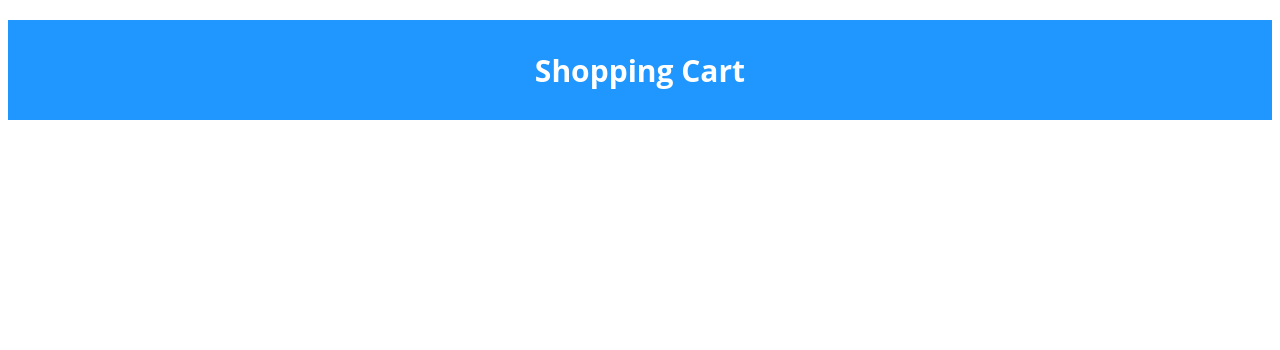
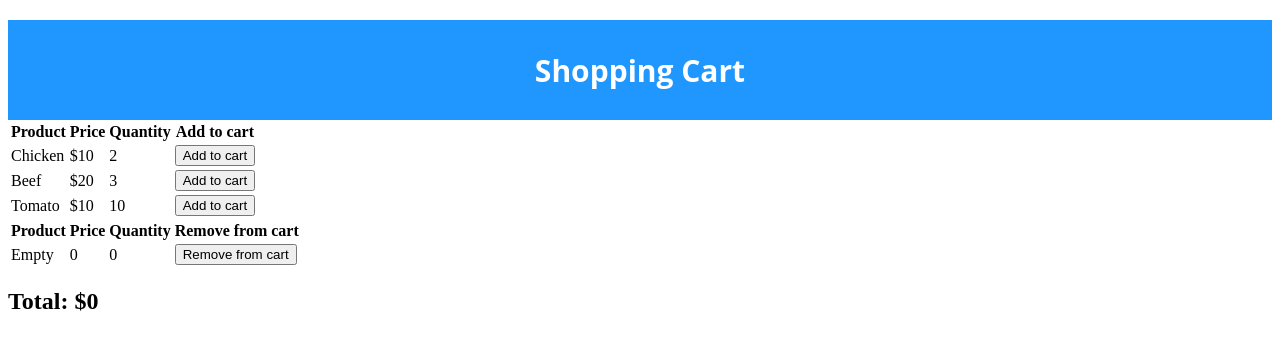
Before and after one commit to manuelGTZ97/shopping-cart, a React (Create React App) app: page / in a window 1280 px wide. Shown: the top 350 px of the page. Built offline with nearby package versions, Linux system fonts and the light colour scheme.

Commit message:
Html structure

```diff
--- a/src/App.js
+++ b/src/App.js
@@ -10,6 +10,65 @@ function App() {
       <header className="shoping-header">
         <h1>Shopping Cart</h1>
       </header>
+      <div className="shoping-products">
+        <table>
+          <thead>
+            <th>Product</th>
+            <th>Price</th>
+            <th>Quantity</th>
+            <th>Add to cart</th>
+          </thead>
+          <tbody>
+            <tr>
+              <td>Chicken</td>
+              <td>$10</td>
+              <td>2</td>
+              <td>
+                <button>Add to cart</button>
+              </td>
+            </tr>
+            <tr>
+              <td>Beef</td>
+              <td>$20</td>
+              <td>3</td>
+              <td>
+                <button>Add to cart</button>
+              </td>
+            </tr>
+            <tr>
+              <td>Tomato</td>
+              <td>$10</td>
+              <td>10</td>
+              <td>
+                <button>Add to cart</button>
+              </td>
+            </tr>
+          </tbody>
+        </table>
+      </div>
+      <div className="shoping-cart">
+        <table>
+          <thead>
+            <th>Product</th>
+            <th>Price</th>
+            <th>Quantity</th>
+            <th>Remove from cart</th>
+          </thead>
+          <tbody>
+            <tr>
+              <td>Empty</td>
+              <td>0</td>
+              <td>0</td>
+              <td>
+                <button>Remove from cart</button>
+              </td>
+            </tr>
+          </tbody>
+        </table>
+      </div>
+      <div className="shoping-total">
+        <h2>Total: $0</h2>
+      </div>
     </div>
   );
 }
```
